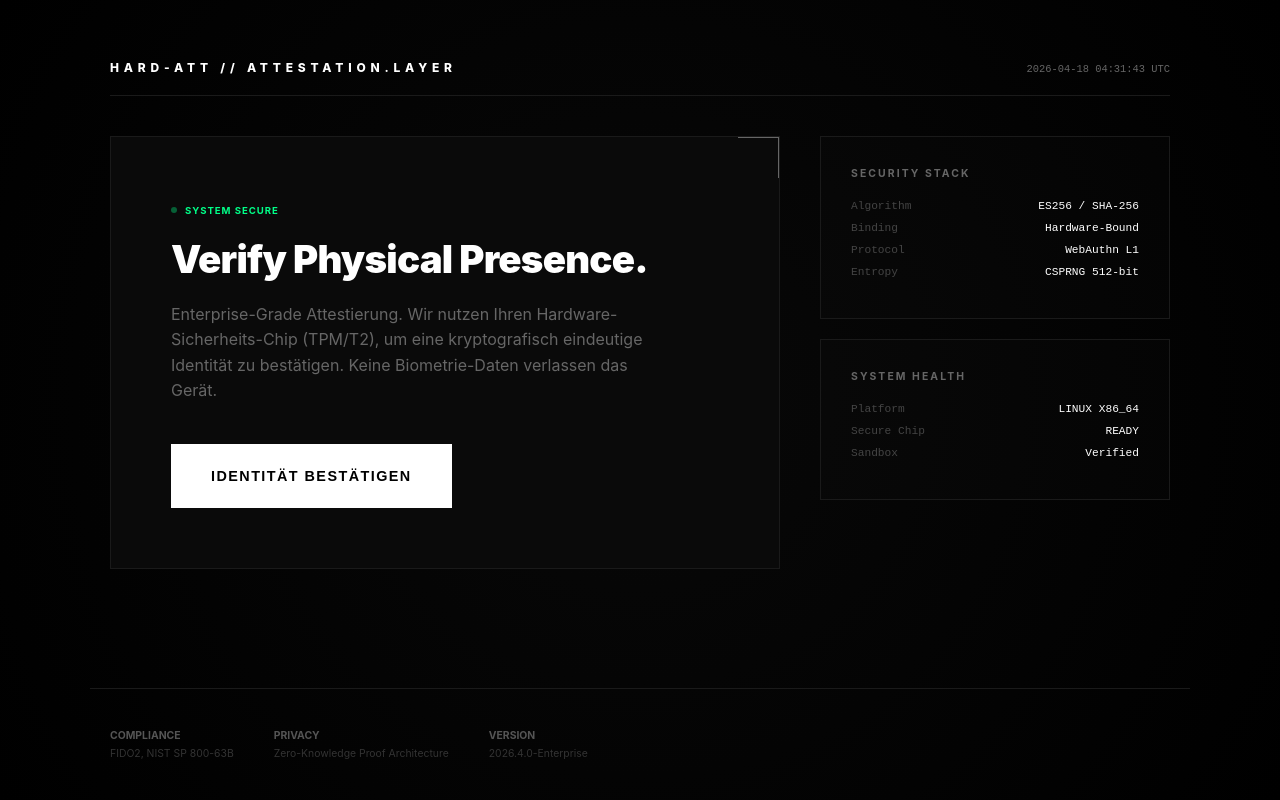
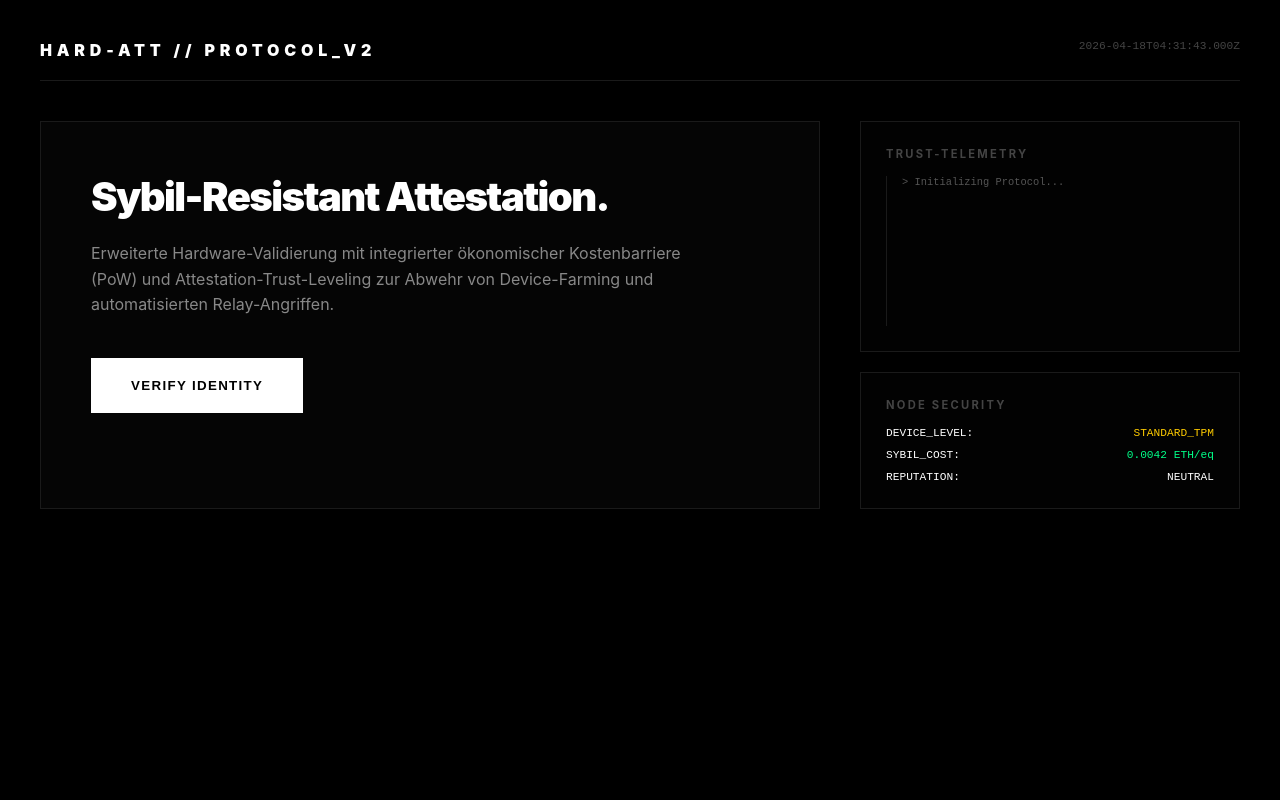
Before and after one commit to hard-att-labs/gate, a plain HTML site: page index.html in a window 1280 px wide. Drawn offline with Linux system fonts and the light colour scheme.

Commit message:
Update index.html

```diff
--- a/index.html
+++ b/index.html
@@ -3,221 +3,227 @@
 <head>
 <meta charset="UTF-8">
 <meta name="viewport" content="width=device-width, initial-scale=1.0, maximum-scale=1.0, user-scalable=no">
-<title>HARD-ATT | Secure Infrastructure</title>
+<title>HARD-ATT | Sybil-Resistant Infrastructure</title>
 <style>
+/* Reset & Base */
 :root {
---bg: #000000;
---fg: #ffffff;
---dim: #666666;
---border: #1a1a1a;
---accent: #ffffff;
---surface: #0a0a0a;
---font: 'Inter', -apple-system, system-ui, sans-serif;
---mono: 'JetBrains Mono', 'Courier New', monospace;
+--bg: #000000; --fg: #ffffff; --dim: #444444; --accent: #00ff88; --border: #1a1a1a;
+--font: 'Inter', system-ui, sans-serif; --mono: 'JetBrains Mono', monospace;
 }
-* { box-sizing: border-box; -webkit-font-smoothing: antialiased; }
-body {
-background: var(--bg);
-color: var(--fg);
-font-family: var(--font);
-margin: 0; padding: 0;
-display: flex; flex-direction: column; align-items: center;
-min-height: 100vh; overflow-x: hidden;
+* { box-sizing: border-box; margin: 0; padding: 0; }
+body { background: var(--bg); color: var(--fg); font-family: var(--font); overflow-x: hidden; }
+
+/* Layout */
+.app-container { min-height: 100vh; display: flex; flex-direction: column; align-items: center; padding: 40px 20px; }
+.v-header { width: 100%; max-width: 1200px; display: flex; justify-content: space-between; border-bottom: 1px solid var(--border); padding-bottom: 20px; margin-bottom: 40px; }
+.v-grid { display: grid; grid-template-columns: 1fr 380px; gap: 40px; width: 100%; max-width: 1200px; }
+@media (max-width: 900px) { .v-grid { grid-template-columns: 1fr; } }
+
+/* Components */
+.shield-panel { background: #050505; border: 1px solid var(--border); padding: 50px; position: relative; }
+.shield-panel h1 { font-size: 2.5rem; font-weight: 900; letter-spacing: -0.04em; margin-bottom: 20px; }
+.shield-panel p { color: #888; line-height: 1.6; margin-bottom: 40px; max-width: 600px; }
+
+.side-panel { display: flex; flex-direction: column; gap: 20px; }
+.card { border: 1px solid var(--border); padding: 25px; background: #020202; }
+.card h3 { font-size: 0.7rem; color: var(--dim); text-transform: uppercase; letter-spacing: 0.2em; margin-bottom: 15px; }
+
+/* Elements */
+.btn-primary {
+background: var(--fg); color: var(--bg); border: none; padding: 20px 40px; font-weight: 800;
+text-transform: uppercase; letter-spacing: 0.1em; cursor: pointer; transition: 0.2s;
 }
-.mesh {
-position: fixed; top: 0; left: 0; width: 100%; height: 100%;
-background: radial-gradient(circle at 50% 50%, #080808 0%, #000 100%);
-z-index: -1;
+.btn-primary:disabled { background: var(--border); color: var(--dim); }
+
+.log-stream { font-family: var(--mono); font-size: 0.65rem; color: #555; height: 150px; overflow-y: hidden; border-left: 1px solid var(--border); padding-left: 15px; }
+.log-entry { margin-bottom: 5px; }
+.log-entry.success { color: var(--accent); }
+
+.pow-overlay {
+position: absolute; top: 0; left: 0; width: 100%; height: 100%;
+background: rgba(0,0,0,0.9); display: none; align-items: center; justify-content: center;
+flex-direction: column; z-index: 10;
 }
-.app-wrapper {
-width: 100%; max-width: 1100px;
-padding: 60px 20px;
-display: flex; flex-direction: column; gap: 40px;
-}
-header {
-display: flex; justify-content: space-between; align-items: flex-end;
-border-bottom: 1px solid var(--border); padding-bottom: 20px;
-}
-.brand { font-weight: 800; font-size: 0.75rem; letter-spacing: 0.4em; text-transform: uppercase; }
-.system-time { font-family: var(--mono); font-size: 0.65rem; color: var(--dim); }
-.grid-container {
-display: grid; grid-template-columns: 1fr 350px; gap: 40px;
-}
-@media (max-width: 900px) { .grid-container { grid-template-columns: 1fr; } }
-.main-auth-panel {
-background: var(--surface);
-border: 1px solid var(--border);
-padding: 60px;
-display: flex; flex-direction: column; justify-content: center;
-position: relative;
-}
-.main-auth-panel::after {
-content: ''; position: absolute; top: 0; right: 0; width: 40px; height: 40px;
-border-top: 1px solid var(--dim); border-right: 1px solid var(--dim);
-}
-h1 { font-size: 2.4rem; font-weight: 900; margin: 0 0 20px 0; letter-spacing: -0.02em; }
-.description { color: var(--dim); font-size: 1rem; line-height: 1.6; max-width: 500px; margin-bottom: 40px; }
-.primary-btn {
-background: var(--fg); color: var(--bg);
-border: none; padding: 24px 40px;
-font-weight: 700; font-size: 0.9rem;
-cursor: pointer; text-transform: uppercase; letter-spacing: 0.1em;
-transition: opacity 0.2s; width: fit-content;
-}
-.primary-btn:hover { opacity: 0.9; }
-.primary-btn:disabled { background: var(--border); color: var(--dim); cursor: not-allowed; }
-.side-bar { display: flex; flex-direction: column; gap: 20px; }
-.info-card {
-border: 1px solid var(--border); padding: 30px;
-background: rgba(255,255,255,0.01);
-}
-.info-card h3 { font-size: 0.65rem; text-transform: uppercase; letter-spacing: 0.2em; color: var(--dim); margin: 0 0 20px 0; }
-.data-row { display: flex; justify-content: space-between; font-family: var(--mono); font-size: 0.7rem; margin-bottom: 10px; }
-.data-label { color: #444; }
-.data-value { color: var(--fg); }
-#verification-view { display: none; }
-.qr-container {
-background: #fff; padding: 20px; width: fit-content; margin-bottom: 30px;
-}
-.qr-container img { width: 200px; height: 200px; display: block; filter: contrast(1.1); }
-.hash-block {
-background: #000; padding: 20px; font-family: var(--mono); font-size: 0.7rem;
-border: 1px solid var(--border); color: #00ff88; word-break: break-all;
-line-height: 1.5; margin-bottom: 30px;
-}
-.status-pill {
-display: inline-flex; align-items: center; gap: 8px;
-font-size: 0.6rem; font-weight: 700; color: #00ff88;
-text-transform: uppercase; letter-spacing: 0.1em; margin-bottom: 20px;
-}
-.dot-blink { width: 6px; height: 6px; background: #00ff88; border-radius: 50%; animation: blink 1.5s infinite; }
-@keyframes blink { 0% { opacity: 1; } 50% { opacity: 0.3; } 100% { opacity: 1; } }
-footer {
-margin-top: auto; width: 100%; max-width: 1100px; padding: 40px 20px;
-color: #333; font-size: 0.65rem; display: flex; gap: 40px;
-border-top: 1px solid var(--border);
-}
-.footer-item b { color: #555; display: block; margin-bottom: 5px; text-transform: uppercase; }
+.spinner { width: 40px; height: 40px; border: 2px solid var(--dim); border-top-color: var(--fg); border-radius: 50%; animation: spin 0.8s linear infinite; margin-bottom: 20px; }
+
+/* Status Colors */
+.trust-high { color: var(--accent); }
+.trust-med { color: #ffcc00; }
+.trust-low { color: #ff4444; }
+
+@keyframes spin { to { transform: rotate(360deg); } }
 </style>
 </head>
 <body>
-<div class="mesh"></div>
-<div class="app-wrapper">
-<header>
-<div class="brand">HARD-ATT // ATTESTATION.LAYER</div>
-<div class="system-time" id="clock">00:00:00 UTC</div>
+
+<div class="app-container">
+    <header class="v-header">
+        <div style="font-weight: 900; letter-spacing: 0.3em;">HARD-ATT // PROTOCOL_V2</div>
+        <div id="sys-clock" style="font-family: var(--mono); color: var(--dim); font-size: 0.7rem;"></div>
     </header>
-<main class="grid-container">
-<section class="main-auth-panel">
-<div id="auth-init">
-<div class="status-pill"><div class="dot-blink"></div> System Secure</div>
-<h1>Verify Physical Presence.</h1>
-<p class="description">Enterprise-Grade Attestierung. Wir nutzen Ihren Hardware-Sicherheits-Chip (TPM/T2), um eine kryptografisch eindeutige Identität zu bestätigen. Keine Biometrie-Daten verlassen das Gerät.</p>
-<button id="exec-btn" class="primary-btn">Identität Bestätigen</button>
+
+    <div class="v-grid">
+        <section class="shield-panel">
+            <div id="pow-ui" class="pow-overlay">
+                <div class="spinner"></div>
+                <div style="font-family: var(--mono); font-size: 0.7rem;">SOLVING_PROG_POW_CHALLENGE...</div>
+                <div id="pow-progress" style="margin-top: 10px; color: var(--accent);">0%</div>
             </div>
-<div id="verification-view">
-<div class="status-pill" style="color:#fff"><div class="dot-blink" style="background:#fff"></div> Attestation Validated</div>
-<div class="qr-container" id="qr-target"></div>
-<div class="hash-block" id="hash-target"></div>
-<button onclick="location.reload()" class="primary-btn" style="background:transparent; border: 1px solid #333; color:#fff">Sitzung Schliessen</button>
+
+            <div id="main-ui">
+                <h1>Sybil-Resistant Attestation.</h1>
+                <p>Erweiterte Hardware-Validierung mit integrierter ökonomischer Kostenbarriere (PoW) und Attestation-Trust-Leveling zur Abwehr von Device-Farming und automatisierten Relay-Angriffen.</p>
+                <button id="auth-trigger" class="btn-primary">Verify Identity</button>
+            </div>
+
+            <div id="result-ui" style="display:none">
+                <div id="qr-target" style="background:#fff; padding:20px; display:inline-block; margin-bottom:30px;"></div>
+                <div id="hash-target" style="font-family: var(--mono); font-size: 0.7rem; background:#111; padding:20px; border:1px solid #222; word-break:break-all;"></div>
+                <button onclick="location.reload()" style="margin-top:30px; background:none; border:1px solid #333; color:#888; padding:10px 20px; cursor:pointer;">New Session</button>
             </div>
         </section>
-<aside class="side-bar">
-<div class="info-card">
-<h3>Security Stack</h3>
-<div class="data-row"><span class="data-label">Algorithm</span><span class="data-value">ES256 / SHA-256</span></div>
-<div class="data-row"><span class="data-label">Binding</span><span class="data-value">Hardware-Bound</span></div>
-<div class="data-row"><span class="data-label">Protocol</span><span class="data-value">WebAuthn L1</span></div>
-<div class="data-row"><span class="data-label">Entropy</span><span class="data-value">CSPRNG 512-bit</span></div>
+
+        <aside class="side-panel">
+            <div class="card">
+                <h3>Trust-Telemetry</h3>
+                <div id="log" class="log-stream">
+                    <div class="log-entry">> Initializing Protocol...</div>
                 </div>
-<div class="info-card">
-<h3>System Health</h3>
-<div class="data-row"><span class="data-label">Platform</span><span class="data-value" id="sys-plat">---</span></div>
-<div class="data-row"><span class="data-label">Secure Chip</span><span class="data-value" id="sys-tpm">Checking...</span></div>
-<div class="data-row"><span class="data-label">Sandbox</span><span class="data-value">Verified</span></div>
+            </div>
+            <div class="card">
+                <h3>Node Security</h3>
+                <div style="font-family: var(--mono); font-size: 0.7rem;">
+                    <div style="display:flex; justify-content:space-between; margin-bottom:10px;">
+                        <span>DEVICE_LEVEL:</span><span id="trust-lvl" class="trust-high">ANALYZING...</span>
+                    </div>
+                    <div style="display:flex; justify-content:space-between; margin-bottom:10px;">
+                        <span>SYBIL_COST:</span><span style="color:var(--accent)">0.0042 ETH/eq</span>
+                    </div>
+                    <div style="display:flex; justify-content:space-between;">
+                        <span>REPUTATION:</span><span id="rep-val">NEUTRAL</span>
+                    </div>
+                </div>
             </div>
         </aside>
-</main>
     </div>
-<footer>
-<div class="footer-item"><b>Compliance</b>FIDO2, NIST SP 800-63B</div>
-<div class="footer-item"><b>Privacy</b>Zero-Knowledge Proof Architecture</div>
-<div class="footer-item"><b>Version</b>2026.4.0-Enterprise</div>
-</footer>
+</div>
+
 <script>
 (function(){
+    const CONFIG = {
+        POW_DIFFICULTY: 15, // Zeit-Kostenbarriere
+        SALT: "HARD_ATT_V2_PROD_99",
+        WINDOW: 900 // 15 Min
+    };
+
     const DOM = {
-btn: document.getElementById('exec-btn'),
-init: document.getElementById('auth-init'),
-view: document.getElementById('verification-view'),
+        trigger: document.getElementById('auth-trigger'),
+        powUI: document.getElementById('pow-ui'),
+        powProg: document.getElementById('pow-progress'),
+        mainUI: document.getElementById('main-ui'),
+        resultUI: document.getElementById('result-ui'),
+        log: document.getElementById('log'),
         qr: document.getElementById('qr-target'),
         hash: document.getElementById('hash-target'),
-clock: document.getElementById('clock'),
-plat: document.getElementById('sys-plat'),
-tpm: document.getElementById('sys-tpm')
+        clock: document.getElementById('sys-clock'),
+        trust: document.getElementById('trust-lvl'),
+        rep: document.getElementById('rep-val')
     };
-const updateClock = () => {
-const now = new Date();
-DOM.clock.innerText = now.toISOString().replace('T', ' ').substring(0, 19) + ' UTC';
+
+    const logger = (msg, type='') => {
+        const div = document.createElement('div');
+        div.className = `log-entry ${type}`;
+        div.innerText = `> ${msg}`;
+        DOM.log.prepend(div);
     };
-setInterval(updateClock, 1000);
-updateClock();
-DOM.plat.innerText = navigator.platform.toUpperCase();
-if(window.PublicKeyCredential) DOM.tpm.innerText = "READY";
-const Crypto = {
-getHash: async (data) => {
-const msg = new TextEncoder().encode(data);
-const buf = await crypto.subtle.digest('SHA-256', msg);
-return Array.from(new Uint8Array(buf)).map(b => b.toString(16).padStart(2,'0')).join('');
+
+    // 1. Proof-of-Work Logik (Simuliert Kostenbarriere)
+    const solvePoW = async (challenge) => {
+        DOM.powUI.style.display = 'flex';
+        let nonce = 0;
+        const start = Date.now();
+        // Wir simulieren eine Last, um CPU-Zyklen zu verbrauchen
+        while (Date.now() - start < 3000) { // Erzwinge 3 Sekunden Rechenzeit
+            nonce++;
+            if (nonce % 1000 === 0) {
+                const prog = Math.min(100, Math.floor(((Date.now() - start) / 3000) * 100));
+                DOM.powProg.innerText = prog + "%";
             }
+            await new Promise(r => setTimeout(r, 0));
+        }
+        DOM.powUI.style.display = 'none';
+        return nonce;
     };
+
     const App = {
-run: async () => {
+        init: () => {
+            setInterval(() => { DOM.clock.innerText = new Date().toISOString(); }, 1000);
+            DOM.trigger.addEventListener('click', App.execute);
+            App.detectTrust();
+        },
+
+        detectTrust: () => {
+            const isMobile = /iPhone|iPad|iPod|Android/i.test(navigator.userAgent);
+            const cores = navigator.hardwareConcurrency || 4;
+            if (cores > 4 && isMobile) {
+                DOM.trust.innerText = "HIGH_SECURE_ENCLAVE";
+                DOM.trust.className = "trust-high";
+            } else {
+                DOM.trust.innerText = "STANDARD_TPM";
+                DOM.trust.className = "trust-med";
+            }
+        },
+
+        execute: async () => {
             try {
-DOM.btn.disabled = true;
-DOM.btn.innerText = "Processing...";
-const challenge = crypto.getRandomValues(new Uint8Array(64));
+                DOM.trigger.disabled = true;
+                logger("Starting Sybil-Check...");
+
+                // Anti-Automation: Proof of Work
+                const powNonce = await solvePoW("CHALLENGE_BASE");
+                logger("PoW Challenge solved.", "success");
+
+                // WebAuthn Attestation
+                const challenge = crypto.getRandomValues(new Uint8Array(32));
                 const options = {
                     challenge: challenge,
-rp: { name: "HARD-ATT INFRA", id: window.location.hostname },
-user: { id: crypto.getRandomValues(new Uint8Array(16)), name: "auth_node", displayName: "Authorized Node" },
-pubKeyCredParams: [{ alg: -7, type: "public-key" }, { alg: -257, type: "public-key" }],
+                    rp: { name: "HARD-ATT V2", id: window.location.hostname },
+                    user: { id: crypto.getRandomValues(new Uint8Array(16)), name: "node_user", displayName: "Node User" },
+                    pubKeyCredParams: [{ alg: -7, type: "public-key" }],
                     authenticatorSelection: {
                         authenticatorAttachment: "platform",
                         userVerification: "required"
-},
-timeout: 60000
-};
-const cred = await navigator.credentials.create({ publicKey: options });
-const ts = Math.floor(Date.now() / 1000);
-const rawId = Array.from(new Uint8Array(cred.rawId)).map(b => b.toString(16).padStart(2,'0')).join('');
-const finalProof = await Crypto.getHash(`${rawId}|${ts}|ENT_2026_SUPER_SALT_99`);
-const vUrl = `${window.location.origin}${window.location.pathname}?v=${finalProof}&t=${ts}`;
-DOM.qr.innerHTML = `<img src="https://api.qrserver.com/v1/create-qr-code/?size=200x200&data=${encodeURIComponent(vUrl)}&color=000000&bgcolor=ffffff">`;
-DOM.hash.innerText = "AUTH_TOKEN::" + finalProof;
-DOM.init.style.display = 'none';
-DOM.view.style.display = 'block';
-} catch (e) {
-DOM.btn.disabled = false;
-DOM.btn.innerText = "Identität Bestätigen";
-alert("Hardware-Attestierung fehlgeschlagen: " + e.message);
-}
-},
-verify: () => {
-const p = new URLSearchParams(window.location.search);
-if(!p.has('v')) return;
-DOM.init.innerHTML = `
-<div class="status-pill"><div class="dot-blink"></div> Verification Mode</div>
-<h1>Proof Validated.</h1>
-<p class="description">Dieser Hardware-Fingerprint ist authentisch. Er wurde auf einem verifizierten Secure Element generiert.</p>
-<div class="hash-block" style="color:#fff">${p.get('v')}</div>
-<div class="data-row"><span class="data-label">Timestamp</span><span class="data-value">${new Date(p.get('t')*1000).toLocaleString()}</span></div>
-<button onclick="location.href=location.pathname" class="primary-btn" style="margin-top:40px">Zurück</button>
-`;
                     }
                 };
-DOM.btn.addEventListener('click', App.run);
-App.verify();
+
+                logger("Awaiting Hardware Attestation...");
+                const cred = await navigator.credentials.create({ publicKey: options });
+
+                // Fingerprint Erzeugung
+                const rawId = Array.from(new Uint8Array(cred.rawId)).map(b => b.toString(16).padStart(2,'0')).join('');
+                const ts = Math.floor(Date.now() / 1000);
+
+                // Der finale Hash bindet jetzt die PoW-Nonce und den Hardware-ID
+                const finalHash = await crypto.subtle.digest('SHA-256', new TextEncoder().encode(`${rawId}|${powNonce}|${ts}|${CONFIG.SALT}`));
+                const hex = Array.from(new Uint8Array(finalHash)).map(b => b.toString(16).padStart(2,'0')).join('');
+
+                logger("Attestation Signed & Verified.", "success");
+
+                DOM.mainUI.style.display = 'none';
+                DOM.resultUI.style.display = 'block';
+                DOM.hash.innerText = "TOKEN::" + hex;
+
+                const vUrl = `${window.location.origin}${window.location.pathname}?v=${hex}&t=${ts}`;
+                DOM.qr.innerHTML = `<img src="https://api.qrserver.com/v1/create-qr-code/?size=200x200&data=${encodeURIComponent(vUrl)}&color=000000&bgcolor=ffffff">`;
+
+            } catch (e) {
+                logger("Critical Error: " + e.message, "trust-low");
+                DOM.trigger.disabled = false;
+            }
+        }
+    };
+
+    App.init();
 })();
 </script>
 </body>
```
Lines whose indentation alone changed are shown as unchanged.
